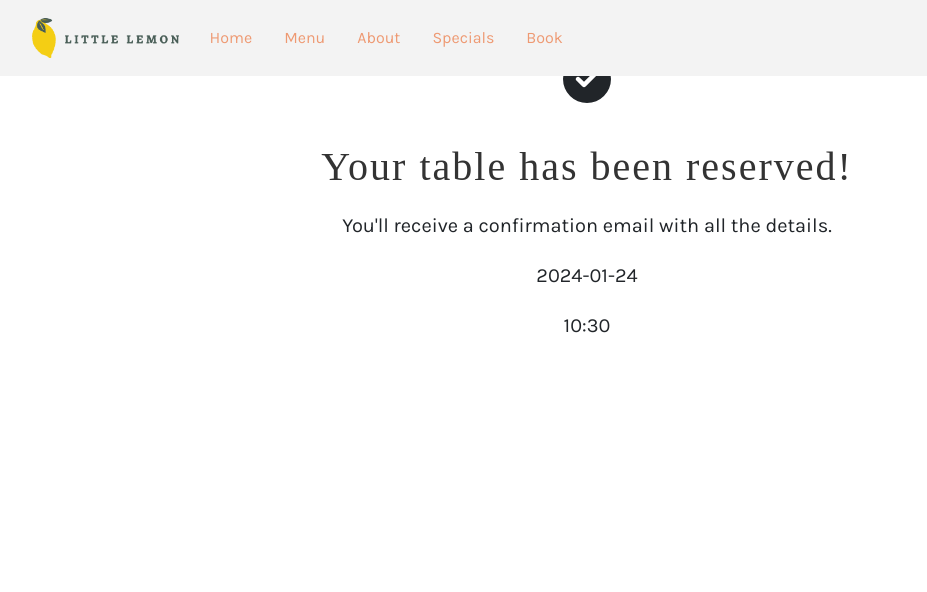
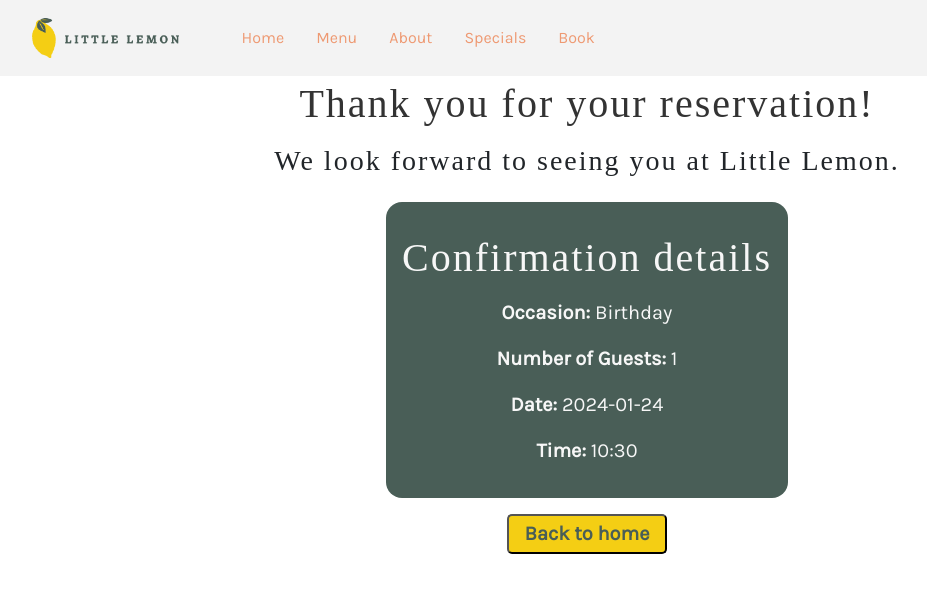
Before and after one commit to JBreitenbr/Frontend-Developer-Capstone, a React (Vite) app: page /Frontend-Developer-Capstone/reservations in a window 1280 px wide. Both pictures are taken after a click on the button "Reserve now!". Shown: the top 592 px of the page, without its empty margins (53-980 px from the left). Built offline with nearby package versions, Linux system fonts and the light colour scheme; a web font is replaced by a local one.

Commit message:
styled confirmation page

```diff
--- a/src/App.jsx
+++ b/src/App.jsx
@@ -12,8 +12,8 @@ export default function App() {
     <>
     <Router>
         <Navbar/>
-        <Routes>
-          <Route path="/Frontend-Developer-Capstone" element={<Home/>}/>
+        <Routes><Route path="/Frontend-Developer-Capstone" element={<Home/>}/>
+          <Route path="/Frontend-Developer-Capstone/home" element={<Home/>}/>
           <Route path="/Frontend-Developer-Capstone/menu" element={<MenuList/>}/>
           <Route path="Frontend-Developer-Capstone/about" element={<About />} />
           <Route path="Frontend-Developer-Capstone/specials" element={<Specials />} />
--- a/src/components/ConfirmedReservation.jsx
+++ b/src/components/ConfirmedReservation.jsx
@@ -1,20 +1,30 @@
-import { faCircleCheck } from "@fortawesome/free-solid-svg-icons";
-import { FontAwesomeIcon } from "@fortawesome/react-fontawesome";
+import React from 'react'
+import { Link } from 'react-router-dom';
 
+import "../styles/Reservations.css";
 const ConfirmedReservation = () => {
   let obj=window.localStorage.getItem("myObject");
   let parsed=JSON.parse(obj);
   console.log(parsed);
+  let anlass=parsed.anlass;
+  let anzahl_personen=parsed.anzahl_personen;
   let datum=parsed.datum;
   let uhrzeit=parsed.uhrzeit;
   return (
-    <div className="container confirmed-reservation">
-      <FontAwesomeIcon icon={faCircleCheck} size="3x" />
-      <h2>Your table has been reserved!</h2>
-      <p>You'll receive a confirmation email with all the details.</p>
-      <p>{datum}</p>
-      <p>{uhrzeit}</p>
+    <><div className="confirmed-reservation">
+      <h2>Thank you for your reservation!</h2>
+        <h3 className="lead-txt">We look forward to seeing you at Little Lemon.</h3>
+      <div className="reservation-details">
+      <h2 style={{color:"#f7f7f7"}}>Confirmation details</h2>
+          <p><span><strong>Occasion:</strong> {anlass}</span></p>
+          <p><span><strong>Number of Guests:</strong> {anzahl_personen}</span></p>
+          <p><span><strong>Date:</strong> {datum}</span></p>
+          <p><span><strong>Time:</strong> {uhrzeit}</span></p>
     </div>
+      <Link to="/Frontend-Developer-Capstone/home">
+        <button className="btn-lemon">Back to home</button>
+      </Link></div>
+  </>
   );
 };
 
--- a/src/components/Navbar.jsx
+++ b/src/components/Navbar.jsx
@@ -12,7 +12,8 @@ const Navbar=() => {
     <img id="logo-img" src={Logo}/><button className="navbar-toggler" type="button" data-toggle="collapse" data-target="#navbarNav" aria-controls="navbarNav" aria-expanded="false" aria-label="Toggle navigation">
     <span className="navbar-toggler-icon"></span>
   </button><div className="collapse navbar-collapse" id="navbarNav">
-      <Link className="nav-link nav-item" to="/Frontend-Developer-Capstone">Home</Link>
+    <Link className="nav-link nav-item" to="/Frontend-Developer-Capstone"></Link>
+      <Link className="nav-link nav-item" to="/Frontend-Developer-Capstone/home">Home</Link>
       <Link className="nav-link nav-item" to="/Frontend-Developer-Capstone/menu">Menu</Link><Link className="nav-link nav-item" to="/Frontend-Developer-Capstone/about">About</Link>
     <Link className="nav-link nav-item" to="/Frontend-Developer-Capstone/specials">Specials</Link>
     <Link className="nav-link nav-item" to="/Frontend-Developer-Capstone/reservations">Book</Link>
--- a/src/components/ReservationForm.jsx
+++ b/src/components/ReservationForm.jsx
@@ -9,7 +9,7 @@ const ReservationForm = ({
   const defaultTime = availableTimes[0];
   const minimumNumberOfGuests = 1;
   const maximumNumberOfGuests = 10;
-  const occasions = ["Birthday", "Anniversary"];
+  const occasions = ["Birthday", "Anniversary","Engagement","Graduation","Wedding","Other"];
   const invalidDateErrorMessage = "Please choose a valid date";
   const invalidTimeErrorMessage = "Please choose a valid time";
   const invalidOccasionErrorMessage = "Please choose a valid occasion";
@@ -23,7 +23,7 @@ const ReservationForm = ({
 const myObject = {
     datum : date,
     uhrzeit : time,
-    anzahl : numberOfGuests,
+    anzahl_personen: numberOfGuests,
     anlass: occasion
   }
 
--- a/src/styles/Reservations.css
+++ b/src/styles/Reservations.css
@@ -1,85 +1,17 @@
-.reservations {
-  min-height: calc(100vh - 6.25rem - 18rem);
+.reservations,.confirmed-reservation {
+  margin-top: 4rem;
+  display: flex;
+  flex-direction: column;
+  justify-content: center;
+  align-items: center;
+  text-align: center;
 }
 
-.reservations h2 {
-  width: 100%;
-  padding: 1.5rem 2rem;
-  color: #495e57;
-  height: max-content;
+.reservation-details {
+  color:#f7f7f7;
+background-color:#495e57;
+  padding: 1rem;
+  margin-top: 1rem;
+  margin-bottom: 1rem;
+  border-radius: 1rem;
 }
-
-.reservations form {
-  padding: 0 2rem 2rem;
-  display: grid;
-  align-items: center;
-  grid-template-columns: repeat(2, minmax(12.5rem, 1fr));
-  gap: 1.5rem;
-  width: 100%;
-}
-
-.reservations form button {
-  width: max-content;
-  margin: 0 auto;
-  grid-column: 1 / span 2;
-}
-
-.form-field {
-  display: flex;
-  flex-direction: column;
-  gap: 0.25rem;
-}
-
-.form-field p {
-  font-size: 1rem;
-  color: red;
-}
-
-.select-wrapper {
-  position: relative;
-}
-
-.select-wrapper::after {
-  content: url("/src/components/pages/Home/assets/arrowDown.svg");
-  font-weight: 600;
-  height: 1.5rem;
-  width: 1.5rem;
-  top: 0.5rem;
-  right: 0.625rem;
-  position: absolute;
-}
-
-.reservations button:disabled,
-.reservations button[disabled] {
-  background-color: #edefee;
-  border-color: #edefee;
-  color: #adafae;
-  cursor: not-allowed;
-}
-
-.confirmed-reservation {
-  display: flex;
-  flex-direction: column;
-  align-items: center;
-  justify-content: center;
-  padding: 1.75rem 0;
-  min-height: calc(100vh - 6.25rem - 18rem);
-}
-
-.confirmed-reservation h2 {
-  padding-top: 1.5rem;
-}
-
-.confirmed-reservation p {
-  padding-top: 0.25rem;
-}
-
-@media (max-width: 491px) {
-  .reservations form {
-    grid-template-columns: repeat(1, 1fr);
-  }
-
-  .reservations form button {
-    grid-column: 1 / span 1;
-  }
-}
```
